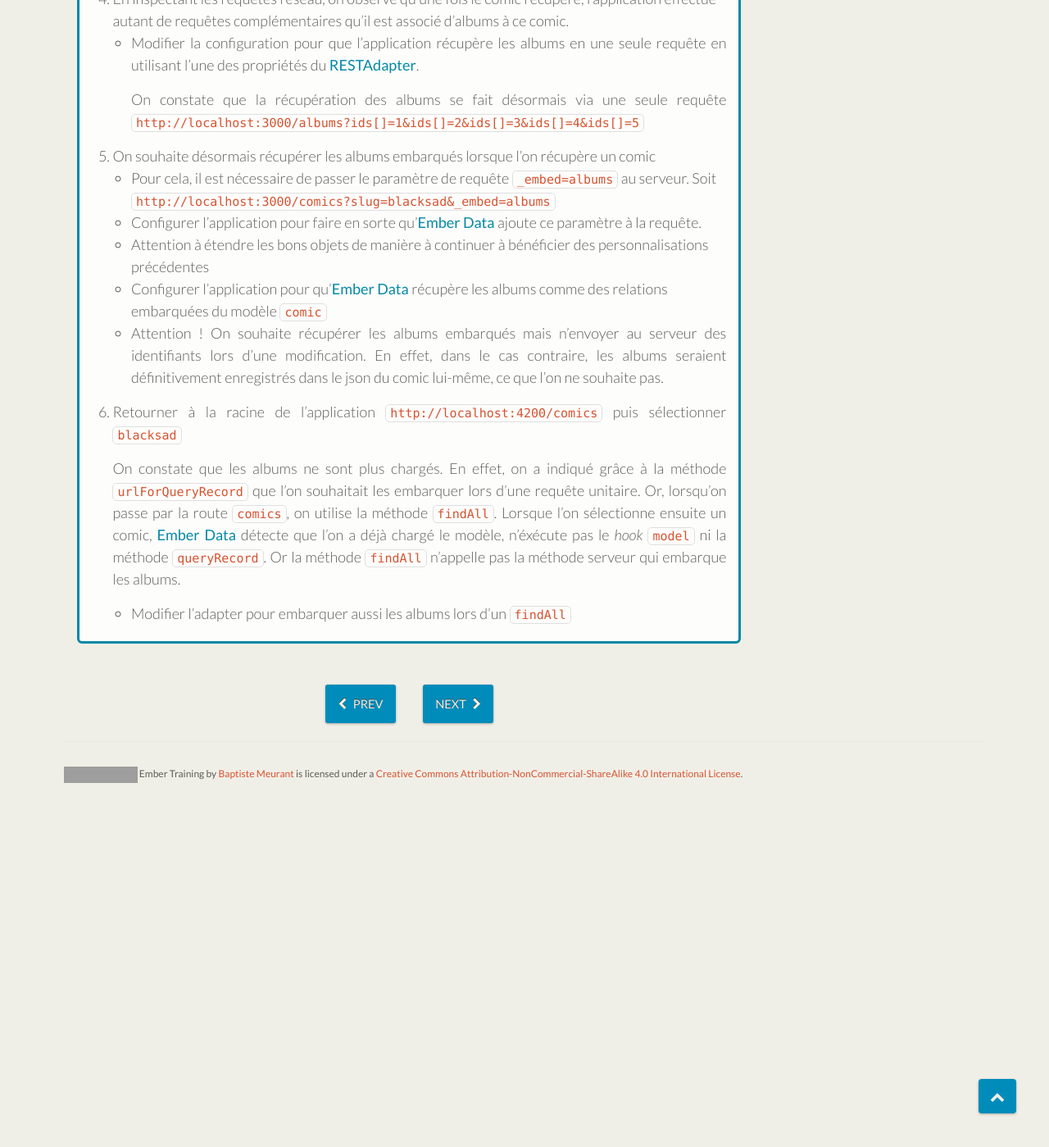
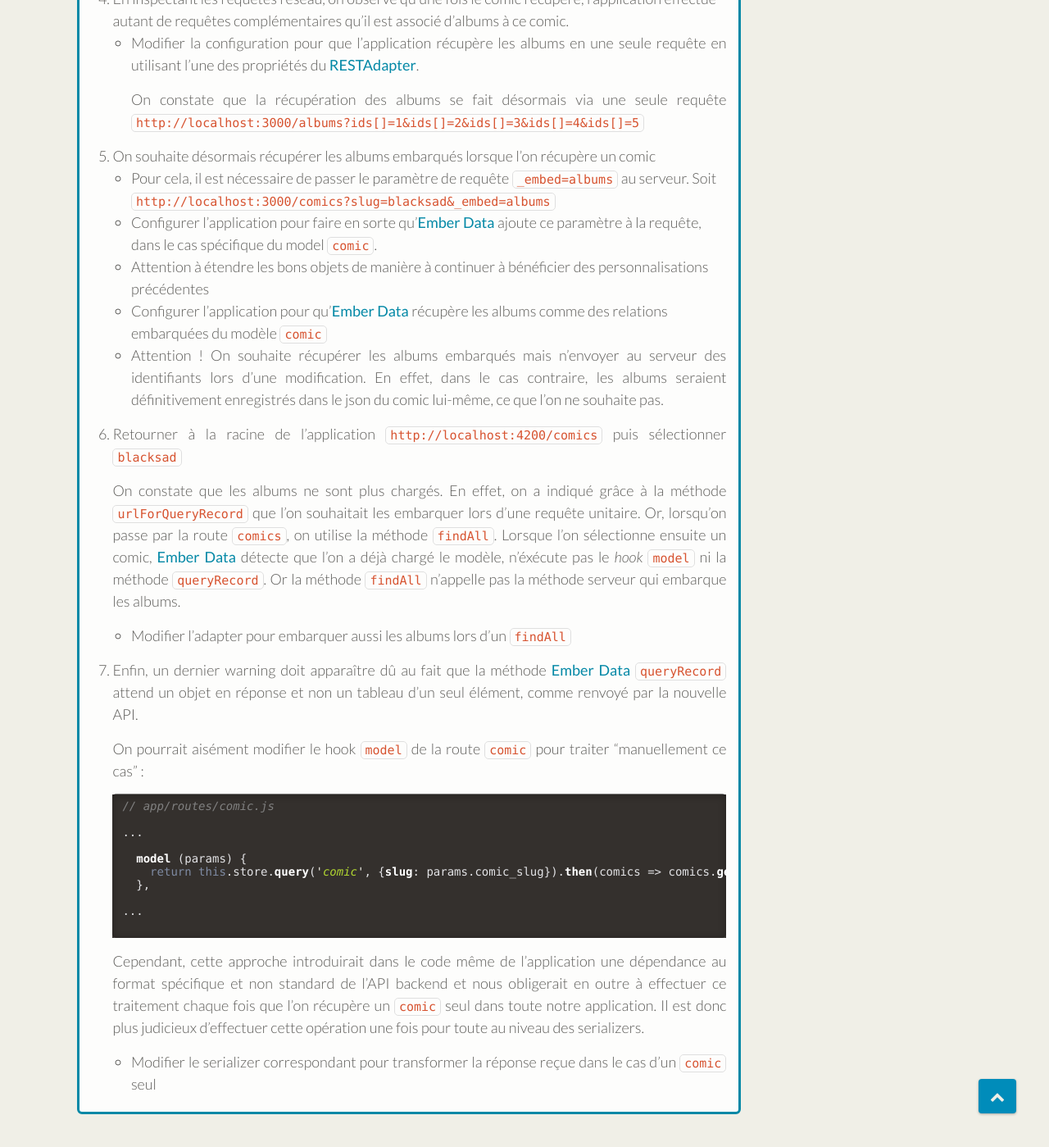
Before and after one commit to bmeurant/bmeurant.github.io, a Jekyll site: the page built from ember/training/backend.md, in a window 1280 px wide and 1400 px high, scrolled down 6695 px. Shown: the whole window at 82% size. Built offline with Jekyll 4.4.1, drawn with Linux system fonts in a browser that asks for light colours; nearby versions of some CDN libraries; grey boxes are pictures that could not be loaded.

Commit message:
Add step to suppress warning due to queryRecord

````diff
--- a/ember/training/backend.md
+++ b/ember/training/backend.md
@@ -424,7 +424,8 @@ Pour la liste complète des propriétés / méthodes des adapters, se référer
 
 1. On souhaite désormais récupérer les albums embarqués lorsque l'on récupère un comic
    * Pour cela, il est nécessaire de passer le paramètre de requête ``_embed=albums`` au serveur. Soit ``http://localhost:3000/comics?slug=blacksad&_embed=albums``
-   * Configurer l'application pour faire en sorte qu'[Ember Data](https://guides.emberjs.com/v2.6.0/models/) ajoute ce paramètre à la requête.
+   * Configurer l'application pour faire en sorte qu'[Ember Data](https://guides.emberjs.com/v2.6.0/models/) ajoute ce paramètre à la requête, dans le cas
+     spécifique du model `comic`.
    * Attention à étendre les bons objets de manière à continuer à bénéficier des personnalisations précédentes
    * Configurer l'application pour qu'[Ember Data](https://guides.emberjs.com/v2.6.0/models/) récupère les albums comme des relations embarquées du modèle ``comic``
    * Attention ! On souhaite récupérer les albums embarqués mais n'envoyer au serveur des identifiants lors d'une modification. En effet, dans le cas contraire,
@@ -486,6 +487,52 @@ Pour la liste complète des propriétés / méthodes des adapters, se référer
      > });
      > ```
 
+  1. Enfin, un dernier warning doit apparaître dû au fait que la méthode [Ember Data](https://guides.emberjs.com/v2.6.0/models/) `queryRecord` attend un
+     objet en réponse et non un tableau d'un seul élément, comme renvoyé par la nouvelle API.
+
+     On pourrait aisément modifier le hook `model` de la route `comic` pour traiter "manuellement ce cas" :
+
+     ```javascript
+     // app/routes/comic.js
+
+     ...
+
+       model (params) {
+         return this.store.query('comic', {slug: params.comic_slug}).then(comics => comics.get('firstObject'));
+       },
+
+     ...
+
+     ```
+
+     Cependant, cette approche introduirait dans le code même de l'application une dépendance au format spécifique et non standard de l'API backend et nous
+     obligerait en outre à effectuer ce traitement chaque fois que l'on récupère un `comic` seul dans toute notre application. Il est donc plus judicieux
+     d'effectuer cette opération une fois pour toute au niveau des serializers.
+
+     * Modifier le serializer correspondant pour transformer la réponse reçue dans le cas d'un `comic` seul
+
+       > ```javascript
+       > // app/serializers/comic.js
+       >
+       > import DS from 'ember-data';
+       > import BaseSerializer from './application';
+       > import {isEmberArray as isArray } from 'ember-array/utils';
+       >
+       > export default BaseSerializer.extend(DS.EmbeddedRecordsMixin, {
+       >   attrs: {
+       >     ...
+       >   },
+       >
+       >   normalizeSingleResponse(store, primaryModelClass, hash, id, requestType) {
+       >     let newHash = hash;
+       >     if (hash && isArray(hash)) {
+       >       newHash = hash[0];
+       >     }
+       >     return this._super(store, primaryModelClass, newHash, id, requestType);
+       >   }
+       > });
+       > ```
+
   {% endcapture %}{{ m | markdownify }}
 </div>
 
````
